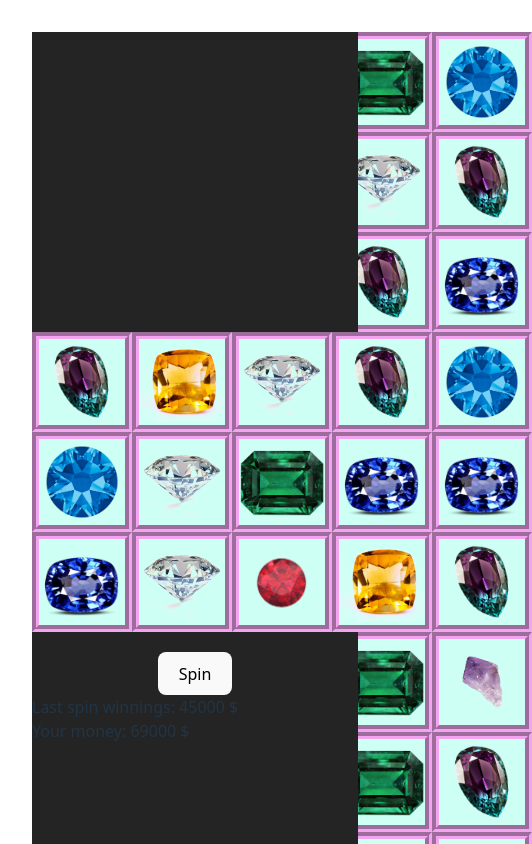
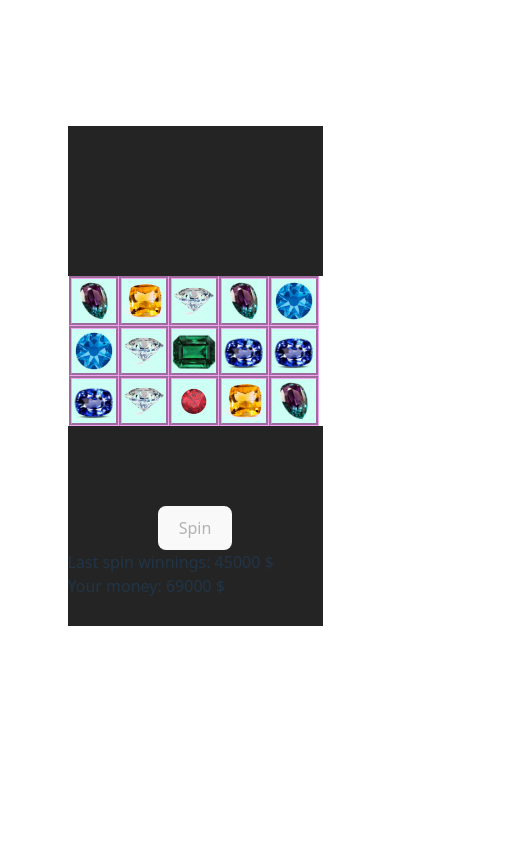
Before and after one commit to okular28/slots, a website built with Vite: page index.html in a window 390 px wide. Both pictures are taken after a click on the button "Spin". Shown: the top 844 px of the page, 532 px wide, since content can reach past the window. Built offline with nearby package versions, Linux system fonts and the light colour scheme.

Commit message:
css fixes, animation fix

```diff
--- a/src/animations/animationState.ts
+++ b/src/animations/animationState.ts
@@ -5,9 +5,9 @@ import { buttonBlock } from "./buttonBlock.ts";
 import { drawCombination } from "../slot/slotCombinations.ts";
 import { CroupierConfig, updateCurrentCash, updateListings } from "../render/croupier.ts";
 
-
 const element: HTMLButtonElement = RendererObject.button;
 let reelList: NodeListOf<HTMLDivElement> = document.querySelectorAll(".reel") as NodeListOf<HTMLDivElement>;
+let reelHeight: number;
 
 export function animationStart(): void {
     if (CroupierConfig.currentCash > 1000) {
@@ -25,13 +25,21 @@ export function onSpinButtonClick(): void {
     buttonBlock(element, RendererConfig.animationTime);
     drawCombination();
 
+    const screenWidth: number = window.screen.width;
+
+    if (screenWidth < 600) {
+        reelHeight = 150;
+    } else {
+        reelHeight = 300;
+    }
+
     reelList.forEach((reel: HTMLDivElement, index: number): void => {
         let currentIteration: number = 1;
 
         const anim: Animation = reel.animate(
             [
-                { top: "0px" },
-                { top: `300px`}
+                {top: `0px`},
+                {top: `${ reelHeight }px`}
             ],
             {
                 delay: index * 30,
@@ -47,8 +55,8 @@ export function onSpinButtonClick(): void {
             renderReelSteps(reel, index)
             if (currentIteration < RendererConfig.iterationCount) {
                 if (currentIteration == 2) {
-                    if(anim.effect != null){
-                        anim.effect.updateTiming({ delay: 0 });
+                    if (anim.effect != null) {
+                        anim.effect.updateTiming({delay: 0});
                     }
                 }
 
--- a/src/animations/buttonBlock.ts
+++ b/src/animations/buttonBlock.ts
@@ -1,19 +1,20 @@
 import { winAnimation } from "./winAnimation.ts";
 
-export function buttonBlock (button: HTMLButtonElement, time: number): void {
+export function buttonBlock(button: HTMLButtonElement, time: number): void {
     button.disabled = !button.disabled;
 
     setTimeout((): void => {
         button.disabled = !button.disabled;
 
         winAnimation();
-    },  time);
+        // buttonBlockWinAnimation(RendererObject.button, 1300);
+    }, time);
 }
 
-export function buttonBlockWinAnimation (button: HTMLButtonElement, time: number): void {
+export function buttonBlockWinAnimation(button: HTMLButtonElement, time: number): void {
     button.disabled = !button.disabled;
 
     setTimeout((): void => {
         button.disabled = !button.disabled;
-    },  time);
+    }, time);
 }
--- a/src/animations/winAnimation.ts
+++ b/src/animations/winAnimation.ts
@@ -4,6 +4,10 @@ import { updateListings } from "../render/croupier.ts";
 
 export function winAnimation(): void {
     let symbol: NodeListOf<HTMLElement> = document.querySelectorAll(`.${ RendererConfig.winningSymbol }`) as NodeListOf<HTMLElement>;
+
+    if (RendererConfig.winningSymbol != 'none') {
+        buttonBlockWinAnimation(RendererObject.button, 1300);
+    }
 
     symbol.forEach((reel: HTMLElement): void => {
         const anim: Animation = reel.animate(
@@ -21,8 +25,6 @@ export function winAnimation(): void {
         );
 
         anim.play();
-
-        buttonBlockWinAnimation(RendererObject.button, 1000);
     })
 
     updateListings();
--- a/src/style.css
+++ b/src/style.css
@@ -22,6 +22,8 @@
     /*VARIABLES FOR ROWS*/
     --rowHeight: 100px;
     --rowWidth: 100px;
+    --rowWidthMobile: 50px;
+    --rowHeightMobile: 50px;
 }
 
 * {
@@ -81,7 +83,6 @@ h1 {
 #app {
     max-width: 1280px;
     margin: 0 auto;
-    padding: 2rem;
     text-align: center;
 }
 
@@ -129,13 +130,8 @@ button:hover {
 
 .reel {
     width: var(--rowWidth);
-    height: 900px;
+    height: calc(var(--rowHeight) * 9);
     position: relative;
-}
-
-.row {
-    width: var(--rowWidth);
-    height: var(--rowHeight);
 }
 
 .machineBorder {
@@ -149,6 +145,8 @@ button:hover {
 }
 
 .row {
+    width: var(--rowWidth);
+    height: var(--rowHeight);
     z-index: -1;
     display: flex;
     align-items: center;
@@ -162,6 +160,10 @@ button:hover {
     background-size: contain;
 }
 
+.machineContainer {
+    margin: 0 1px;
+}
+
 .cashWrapper {
     display: flex;
     flex-direction: column;
@@ -173,12 +175,58 @@ button:hover {
     height: calc(3 * var(--rowHeight));
 }
 
+.wrapper {
+    margin: 0 auto;
+    width: 510px;
+}
+
 .machineBorder {
     z-index: 15;
     background-color: #242424;
     height: calc(3 * var(--rowHeight));
+    width: calc(5 * var(--rowWidth) + 10);
 }
 
 .machineBorder:last-child {
     height: calc(4 * var(--rowHeight));
 }
+
+@media screen and (max-width: 600px) {
+    .reel {
+        width: var(--rowWidthMobile);
+        height: calc(var(--rowHeightMobile) * 9);
+    }
+
+    #app {
+        max-width: 600px;
+    }
+
+    .wrapper {
+        margin: 0 auto;
+        width: 255px;
+    }
+
+    .row {
+        width: var(--rowWidthMobile);
+        height: var(--rowHeightMobile);
+        border-width: 3px;
+    }
+
+    .filler {
+        width: calc(5 * var(--rowWidthMobile));
+        height: calc(3 * var(--rowHeightMobile));
+    }
+
+    .machineBorder {
+        height: calc(3 * var(--rowHeightMobile));
+        width: calc(5 * var(--rowWidthMobile) + 10);
+    }
+
+    .machineBorder:last-child {
+        height: calc(4 * var(--rowHeightMobile));
+    }
+
+    .uiWrapper {
+        top: -120px;
+    }
+}
```
